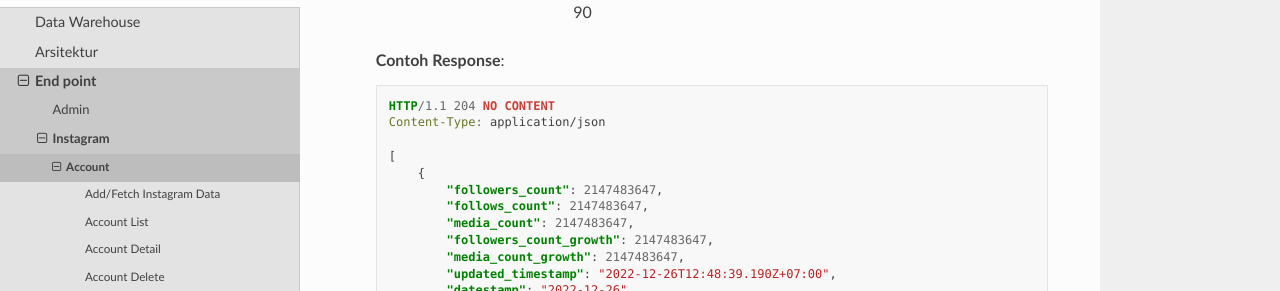
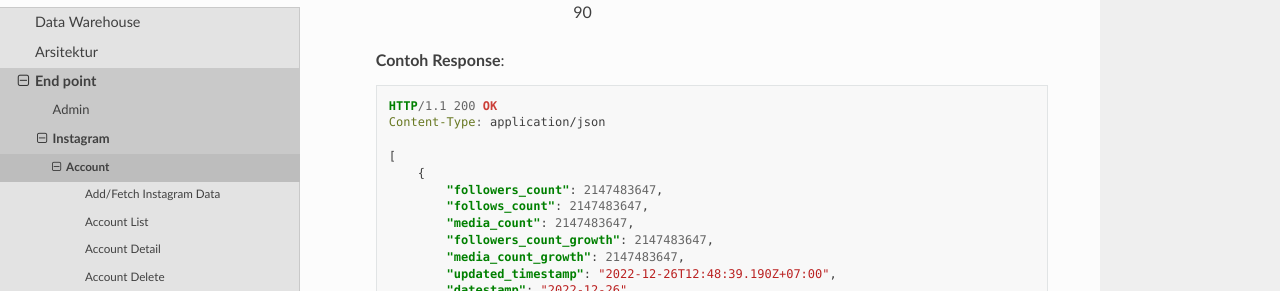
Before and after one commit to syrico/dokumentasi_data_widyaanalytics, a Sphinx documentation site: the page built from docs/source/Toba/cekbrand/endpoint/instagram/account.rst, in a window 1280 px wide and 900 px high, scrolled down 1803 px. Shown: the part 161-452 px from the top of the window. Built offline with Sphinx 7.4.7 and the Read the Docs theme 2.0.0, drawn with Linux system fonts in a browser that asks for light colours.

Commit message:
fix(instagram/account): change 204 to 200 at User Data response example

```diff
--- a/docs/source/Toba/cekbrand/endpoint/instagram/account.rst
+++ b/docs/source/Toba/cekbrand/endpoint/instagram/account.rst
@@ -167,7 +167,7 @@
 
     .. sourcecode:: http
 
-        HTTP/1.1 204 NO CONTENT
+        HTTP/1.1 200 OK
         Content-Type: application/json
 
         [
```
